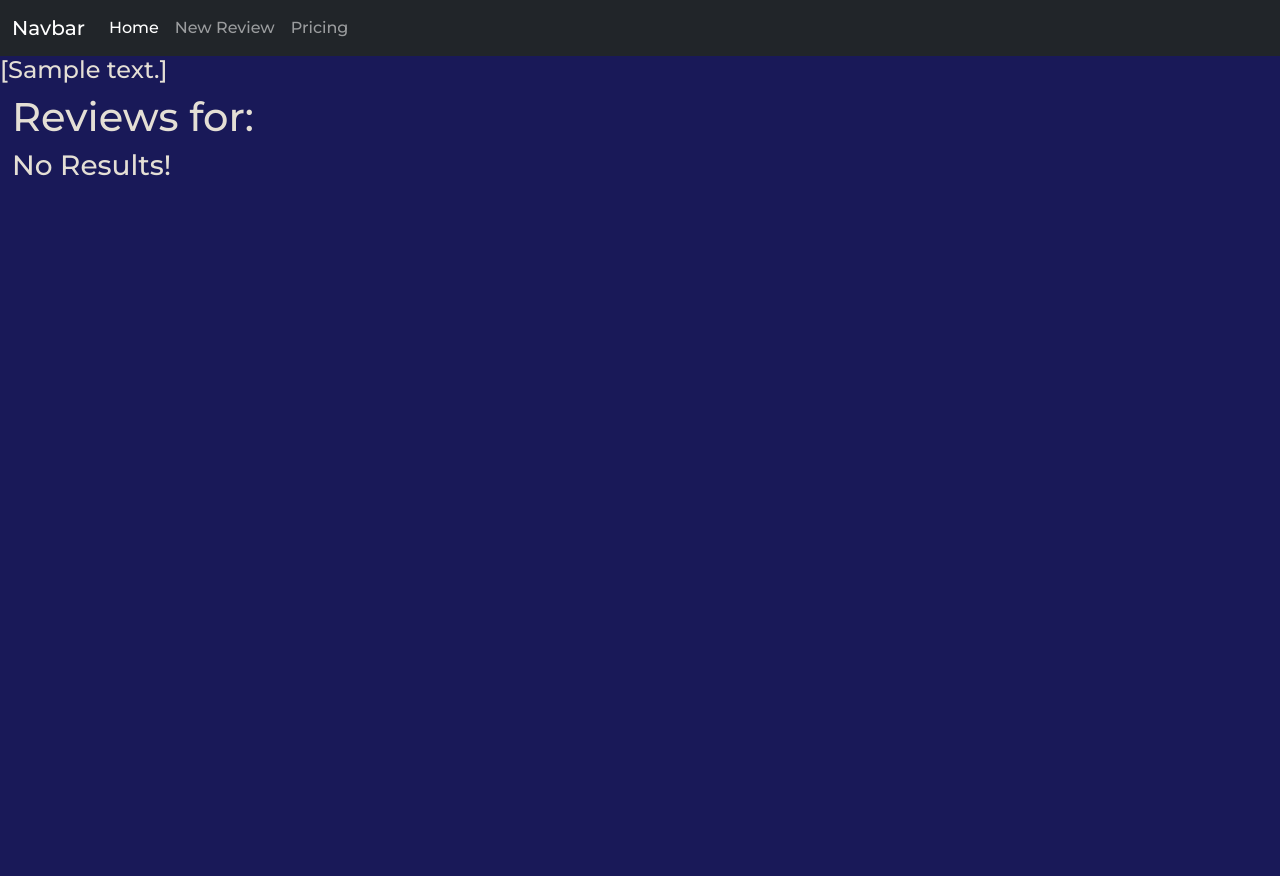
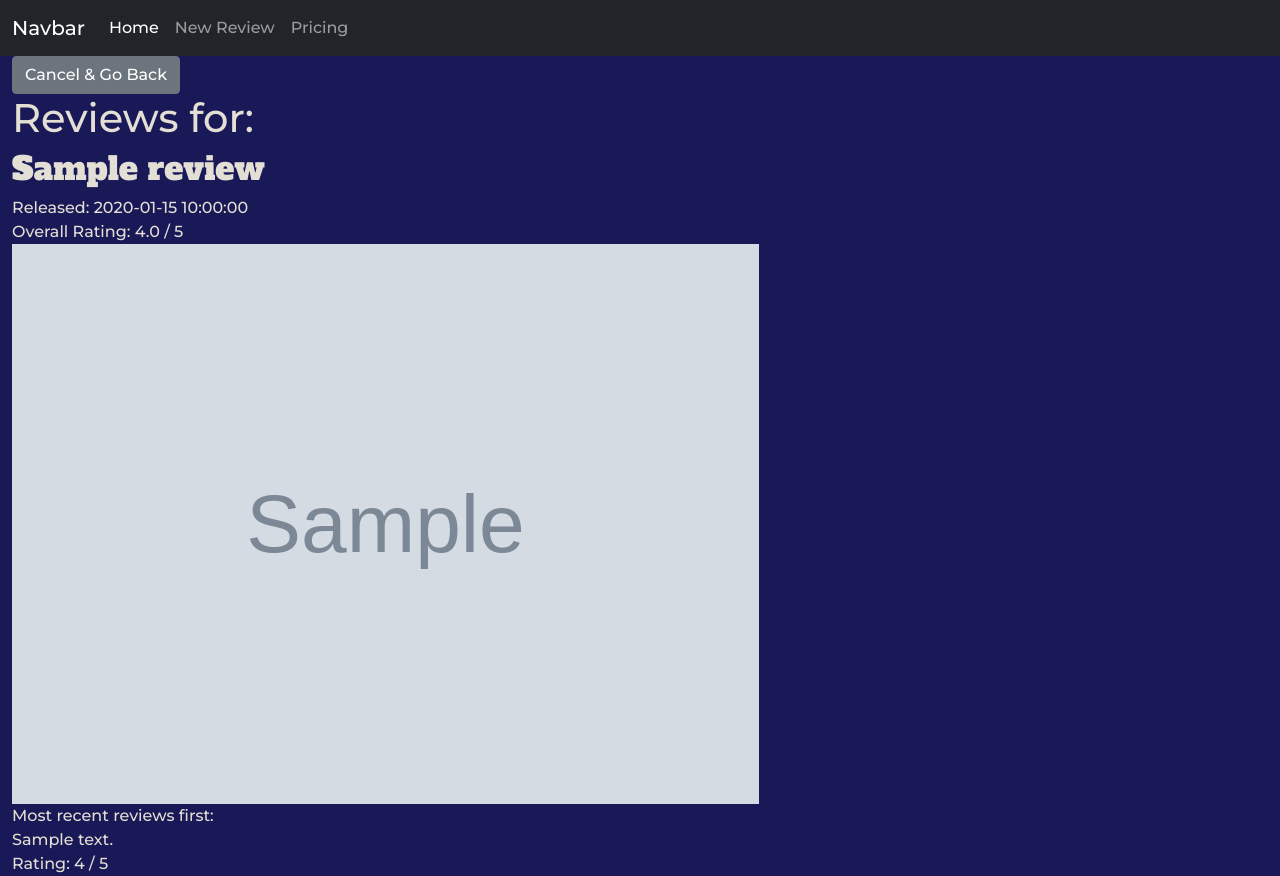
Before and after one commit to robot5000-design/ms3, a Flask app: page /review_detail/1 in a window 1280 px wide. Before the commit the page ends 176 px from the top, so only its background shows below. Run offline with Flask 2, Linux system fonts and the light colour scheme; grey boxes marked "Sample" are stand-in pictures; a database or web service that is not in the repository returns one stand-in record (values such as "Sample title"); some libraries are stand-ins or nearby versions.

Commit message:
Add a reviews detail template and function

```diff
--- a/app.py
+++ b/app.py
@@ -23,17 +23,25 @@ mongo = PyMongo(app)
 def index():
     session.pop("search_query", None)
     session.pop("media_type", None)
-    reviews = list(mongo.db.reviews.find())
+    reviews = mongo.db.reviews.find()
+    test = mongo.db.reviews.find().sort("review_date", -1)      #.distinct("tmdb_id")[0:6]
     tmdb_poster_url = mongo.db.tmdb_urls.find_one()["tmdb_poster_url"]
-    return render_template("index.html", reviews=reviews,
+    return render_template("index.html", reviews=reviews, test=test,
                            tmdb_poster_url=tmdb_poster_url)
 
 
 @app.route('/review_detail/<tmdb_id>')
 def review_detail(tmdb_id):
-    reviews = list(mongo.db.reviews.find({"tmdb_id": tmdb_id}))
-    flash(reviews)
-    return render_template("review_detail.html", tmdb_id=tmdb_id)
+    reviews = list(mongo.db.reviews.find(
+        {"tmdb_id": tmdb_id}).sort("review_date", -1))
+    tmdb_poster_url = mongo.db.tmdb_urls.find_one()["tmdb_poster_url"]
+    overall_rating = 0
+    for review in reviews:
+        overall_rating += int(review["rating"])
+    overall_rating = round((overall_rating / len(reviews)), 2)
+    return render_template("review_detail.html", reviews=reviews,
+                           tmdb_poster_url=tmdb_poster_url,
+                           overall_rating=overall_rating)
 
 
 @app.route("/search/<int:page_number>", methods=["GET", "POST"])
@@ -85,7 +93,7 @@ def api_request(page_number):
 
 @app.route("/new_review/<tmdb_id>/<page_number>", methods=["GET", "POST"])
 def new_review(tmdb_id, page_number):
-    flash(tmdb_id)
+
     tv_detail_url = mongo.db.tmdb_urls.find()[0]['tv_detail_url'].format(
         tmdb_id, app.api_key)
     movie_detail_url = mongo.db.tmdb_urls.find()[0]['movie_detail_url'].format(
@@ -102,11 +110,40 @@ def new_review(tmdb_id, page_number):
             flash("Sorry. This resource cannot be found.")
             return redirect(url_for("search_movies", page_number=page_number))
     else:
-        for_review = media_detail
+        session.selected_media = {}
+        if "id" in media_detail:
+            session.selected_media["tmdb_id"] = media_detail["id"]
+        if "original_title" in media_detail:
+            session.selected_media[
+                "original_title"] = media_detail["original_title"]
+        elif "original_name" in media_detail:
+            session.selected_media[
+                "original_title"] = media_detail["original_name"]
+        if "first_air_date" in media_detail:
+            session.selected_media[
+                "release_date"] = media_detail["first_air_date"][0:4]
+        elif "release_date" in media_detail:
+            session.selected_media[
+                "release_date"] = media_detail["release_date"][0:4]
+        else:
+            session.selected_media["release_date"] = None
+        if "poster_path" in media_detail:
+            if media_detail["poster_path"] == "" or media_detail[
+                    "poster_path"] is None:
+                session.selected_media["poster_path"] = None
+            else:
+                session.selected_media[
+                    "poster_path"] = media_detail["poster_path"]
+        if "overview" in media_detail:
+            session.selected_media["overview"] = media_detail["overview"]
+        else:
+            session.selected_media["overview"] = None
         tmdb_poster_url = mongo.db.tmdb_urls.find_one()["tmdb_poster_url"]
         return render_template(
-            "new_review.html", for_review=for_review, page_number=page_number,
+            "new_review.html", media_detail=session.selected_media,
+            page_number=page_number,
             tmdb_poster_url=tmdb_poster_url)
+
 
 
 if __name__ == "__main__":
--- a/templates/index.html
+++ b/templates/index.html
@@ -1,6 +1,6 @@
 {% extends "base.html" %}
 {% block content %}
-
+{{ test }}
 {% for review in reviews %}
 <div class="card" style="width: 18rem;">
   <img src="{{ tmdb_poster_url }}{{ review.poster_path }}" class="card-img-top" alt="...">
--- a/templates/review_detail.html
+++ b/templates/review_detail.html
@@ -1,46 +1,30 @@
 {% extends "base.html" %}
 {% block content %}
 
+<a href="{{ url_for('index') }}" class="btn btn-secondary">Cancel & Go Back</a>
+<div>
     <h1 class="">Reviews for:</h1>
     <div>
-        {% if for_review %}
-            {% if "original_name" in for_review %}
-                <h2 class="heading">{{ for_review.original_name }}</h2 >
-            {% elif "original_title" in for_review %}
-                <h2 class="heading">{{ for_review.original_title }}</h2 >
-            {% endif %}
+        <h2 class="heading">{{ reviews[0].original_title }}</h2>
 
-            {% if "first_air_date" in for_review %}
-                {% if for_review.first_air_date == "" or for_review.first_air_date == None %}
-                    <div>Released: Not available.</div>
-                {% else %}
-                    <div>Released: {{ for_review.first_air_date[0:4] }}</div>
-                {% endif %}
-            {% elif "release_date" in for_review %}
-                {% if for_review.release_date == "" or for_review.release_date == None %}
-                    <div>Released: Not available.</div>
-                {% else %}
-                    <div>Released: {{ for_review.release_date[0:4] }}</div>
-                {% endif %}
-            {% endif %}
+        {% if reviews[0].release_date == None %}
+        <div>Released: Not available.</div>
+        {% else %}
+        <div>Released: {{ reviews[0].release_date }}</div>
+        {% endif %}
+        <div>Overall Rating: {{ overall_rating }} / 5</div>
 
-            {% if for_review.poster_path %}
-                {% if for_review.poster_path == "" or for_review.poster_path == None %}
-                    <img src="{{ url_for('static', filename='images/no-image-icon.png') }}" class="review-image" alt="">
-                {% else %}
-                    <img src="{{ tmdb_poster_url }}{{ for_review.poster_path }}" class="review-image" alt="">
-                {% endif %}
-            {% else %}
-                <img src="{{ url_for('static', filename='images/no-image-icon.png') }}" class="review-image" alt="">
-            {% endif %}
+        {% if reviews[0].poster_path == None %}
+        <img src="{{ url_for('static', filename='images/no-image-icon.png') }}" class="review-image" alt="">
+        {% else %}
+        <img src="{{ tmdb_poster_url }}{{ reviews[0].poster_path }}" class="review-image" alt="">
+        {% endif %}
 
-            {% if "overview" in for_review %}
-                <div>{{ for_review.overview }}</div>
-            {% endif %}
-        {% else %}
-            <h3>No Results!</h3>
-        {% endif %}
     </div>
+    <div>Most recent reviews first:</div>
+    {% for review in reviews %}
+    <div>{{ review.review_text }}</div>
+    <div>Rating: {{ review.rating }} / 5</div>
+    {% endfor %}
 
-
-{% endblock %}
+    {% endblock %}
```
Also changed, not shown: templates/new_review.html (+23 -32 lines), static/js/scripts.js (line endings or trailing spaces).
